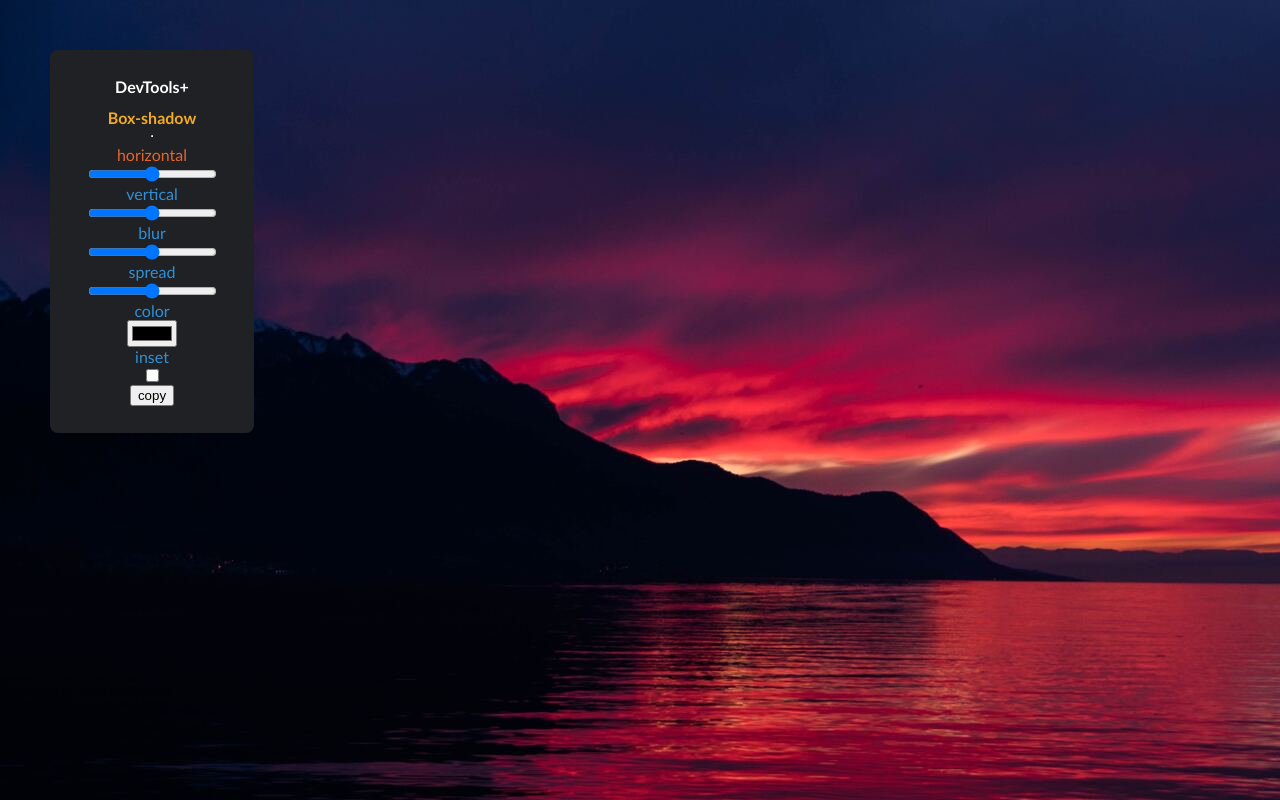
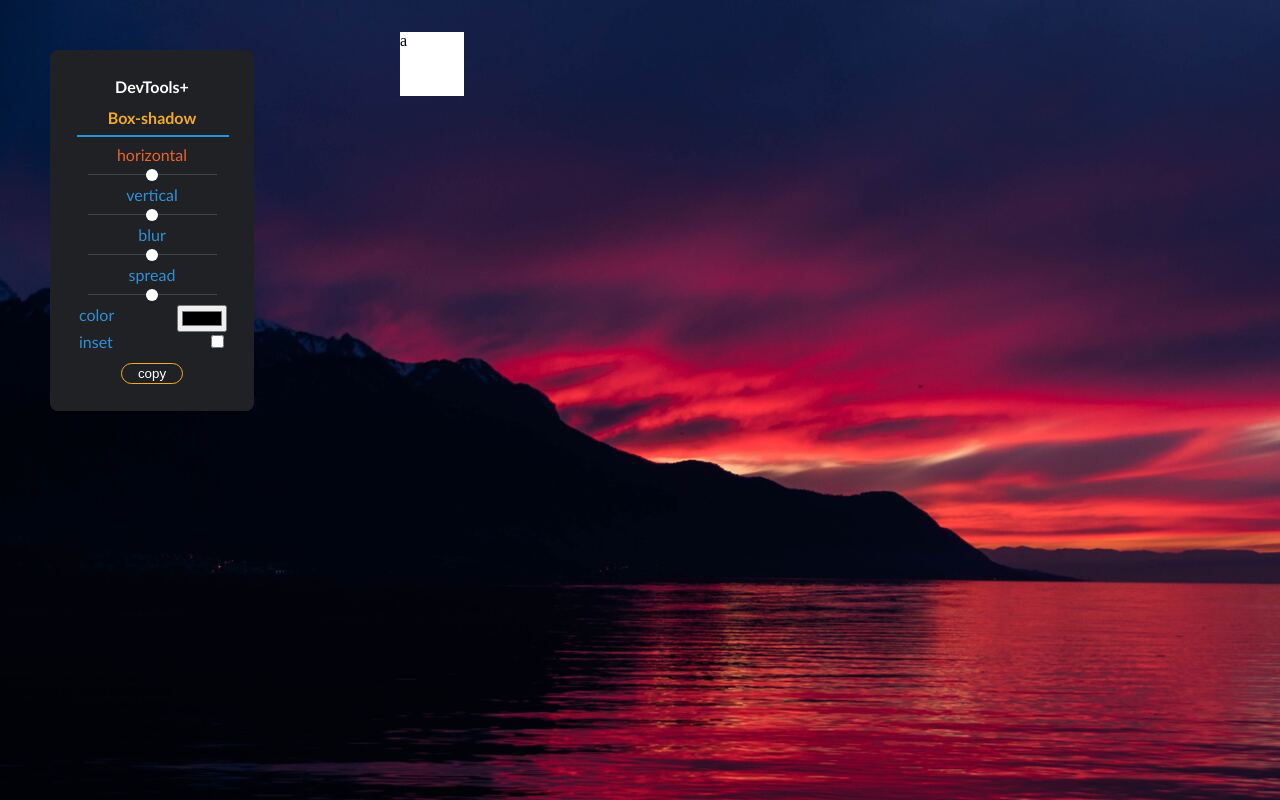
Before and after one commit to pazdalski/Devtools-plus, a plain HTML site: page index.html in a window 1280 px wide. Drawn offline with Linux system fonts and the light colour scheme.

Commit message:
Working box-shadow

```diff
--- a/app.js
+++ b/app.js
@@ -58,6 +58,10 @@ function setShadow() {
 copyBtn.addEventListener("click", () => {
   const code = `box-shadow: ${values.boxShadow.horizontal}px ${values.boxShadow.vertical}px ${values.boxShadow.blur}px ${values.boxShadow.spread}px ${values.boxShadow.color} ${values.inset};`;
   navigator.clipboard.writeText(code); // Clipboard
+  copyBtn.style.border = "1px solid #2fd4a8";
+  setTimeout(() => {
+    copyBtn.style.border = "";
+  }, 200);
 });
 
 title.addEventListener("drag", (e) => {
@@ -67,8 +71,8 @@ title.addEventListener("drag", (e) => {
     return;
   }
   ui.style = `left: ${e.pageX - dimensions.width / 2}px; top:${e.pageY - 36}px`;
-  ui.classList.add("grabbing");
+  ui.style.opacity = "0.2";
 });
 title.addEventListener("dragend", () => {
-  ui.classList.remove("grabbing");
+  ui.style.opacity = "1";
 });
--- a/index.html
+++ b/index.html
@@ -18,7 +18,7 @@
         >DevTools+</b
       >
       <b style="color: #f2ab26">Box-shadow</b>
-      <hr />
+      <hr width="100%" color="#3090d7" />
       <legend id="horizontal" class="orange">horizontal</legend>
       <input type="range" id="horizontal" min="-100" max="100" />
       <legend id="vertical">vertical</legend>
@@ -27,12 +27,18 @@
       <input type="range" id="blur" min="0" max="100" />
       <legend id="spread">spread</legend>
       <input type="range" id="spread" min="-100" max="100" />
-      <legend id="color">color</legend>
-      <input type="color" id="color" />
-      <legend id="inset">inset</legend>
-      <input type="checkbox" id="inset" value="inset" />
+      <div class="aside">
+        <legend id="color">color</legend>
+        <input type="color" id="color" />
+      </div>
+      <div class="aside">
+        <legend id="inset">inset</legend>
+        <input type="checkbox" id="inset" value="inset" />
+      </div>
       <button id="copy">copy</button>
     </div>
     <!-- ----------------------- END OF BOX SHADOW ------------------------ -->
+
+    <div id="block">a</div>
   </body>
 </html>
--- a/style.css
+++ b/style.css
@@ -1,6 +1,15 @@
 body {
   /* Not related to the project */
   background-image: url(testwallpaper.jpg);
+}
+#block {
+  position: absolute;
+  top: 32px;
+  left: 400px;
+  background: white;
+  width: 64px;
+  aspect-ratio: 1;
+  box-shadow: var(--ebs);
 }
 
 #INTERFACE {
@@ -22,12 +31,46 @@ body {
 
   transition: 0.2s border;
 }
+input {
+  outline: 0;
+}
+input[type="range"] {
+  -webkit-appearance: none;
+  appearance: none;
+  background: transparent;
+  cursor: e-resize;
+  margin: 10px;
+}
+input[type="range"]::-webkit-slider-runnable-track {
+  background-color: #454649;
+  height: 1px;
+}
+input[type="range"]::-webkit-slider-thumb {
+  -webkit-appearance: none;
+  margin-top: -5px;
+  background-color: #ffffff;
+  border-radius: 0.5rem;
+  height: 12px;
+  width: 12px;
+}
+
 .orange {
   color: #e5642e;
 }
 #INTERFACE:hover {
   border: 2px solid #3090d7;
 }
-.grabbing {
-  opacity: 0.2;
+.aside {
+  width: 100%;
+  display: flex;
+  justify-content: space-between;
 }
+#copy {
+  border: #f2ab26 1px solid;
+  color: white;
+  border-radius: 16px;
+  background: 0;
+  padding: 2px 16px;
+  cursor: pointer;
+  margin-top: 12px;
+}
```
